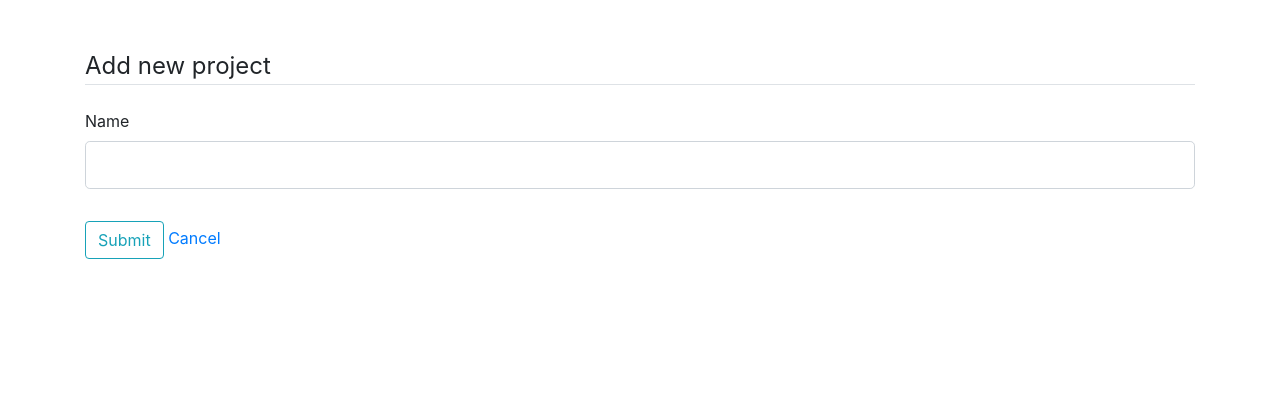
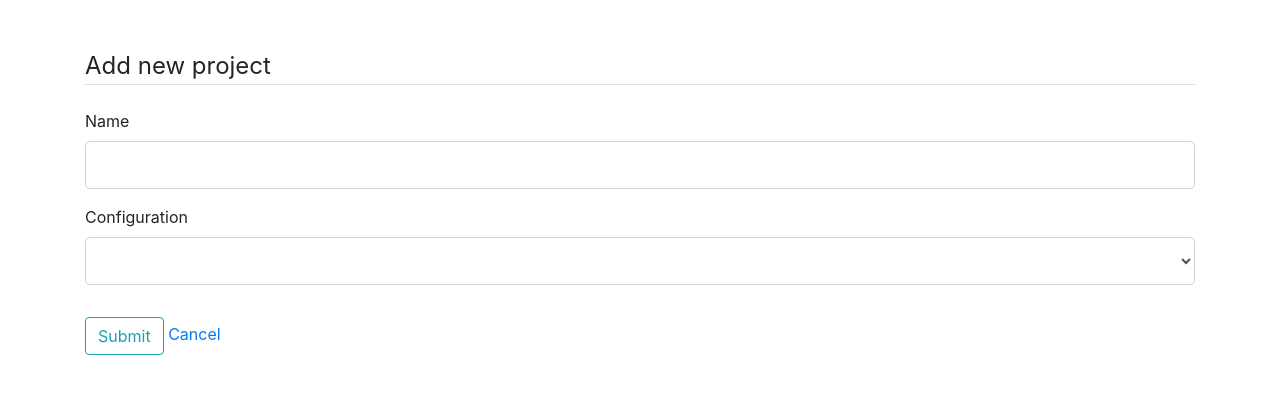
Before and after one commit to willnoonan/Flask_UI_Prototype_v2, a Flask app: page /newproject in a window 1280 px wide. Shown: the part 58-452 px from the top of the page. Run offline with Flask 2, Linux system fonts and the light colour scheme; data that the repository does not hold is empty; some libraries are stand-ins or nearby versions.

Commit message:
Added ability to select a configuration when creating a new project. Associated mods to files in projects: added Configuration reference field to Project model in models.py; added configuration selection box to new_project.html; added Configuration SelectField to forms.py; added mod of Project document to new_project_view func in views.py.

```diff
--- a/flaskr/projects/forms.py
+++ b/flaskr/projects/forms.py
@@ -1,7 +1,8 @@
 from flask_wtf import FlaskForm
-from wtforms import StringField, SubmitField
+from wtforms import StringField, SubmitField, SelectField
 from wtforms.validators import DataRequired, Length
 
 class ProjectForm(FlaskForm):
     name = StringField('Name', validators=[DataRequired(), Length(min=1, max=30)])
     submit = SubmitField("Submit")
+    config = SelectField("Configuration")
--- a/flaskr/projects/models.py
+++ b/flaskr/projects/models.py
@@ -1,11 +1,12 @@
 import mongoengine as me
 from datetime import datetime
-
+from flaskr.configurations.models import Configuration
 
 class Project(me.Document):
     # an id field is created automatically, according to documentation
     time_created = me.DateTimeField(default=datetime.now)
     name = me.StringField(required=True)
+    config = me.ReferenceField(Configuration, reverse_delete_rule=me.DENY)
 
     def __str__(self):
         return self.name
--- a/flaskr/projects/templates/projects/new_project.html
+++ b/flaskr/projects/templates/projects/new_project.html
@@ -11,7 +11,12 @@
                 {{ form.name.label(class="form-control-label") }}
                 {{ form.name(class="form-control form-control-lg") }}
             </div>
+            <div class="form-group">
+                {{ form.config.label(class="form-control-label") }}
+                {{ form.config(class="form-control form-control-lg") }}
+            </div>
         </fieldset>
+
         <div class="form-group">
             {{ form.submit(class="btn btn-outline-info") }}
             <a href="{{ url_for('projects.projects_view') }}">Cancel</a>
@@ -19,4 +24,7 @@
     </form>
 </div>
 
+
+
+
 {% endblock %}
--- a/flaskr/projects/views.py
+++ b/flaskr/projects/views.py
@@ -1,6 +1,7 @@
 from flask import Blueprint, render_template, request, redirect, url_for
 from .models import Project
 from .forms import ProjectForm
+from flaskr.configurations.models import Configuration
 
 
 projects = Blueprint("projects", __name__,
@@ -22,9 +23,11 @@ def single_project_view(project_id):
 @projects.route("/newproject", methods=["GET", "POST"])
 def new_project_view():
     form = ProjectForm()
+    form.config.choices = [(config.id, config.name) for config in Configuration.objects()]
     if form.validate_on_submit():
         proj = Project()
         proj.name = form.name.data
+        proj.config = Configuration.objects(id=form.config.data).first()
         proj.save()
         return redirect(url_for(".projects_view"))
     return render_template("projects/new_project.html", form=form)
```
